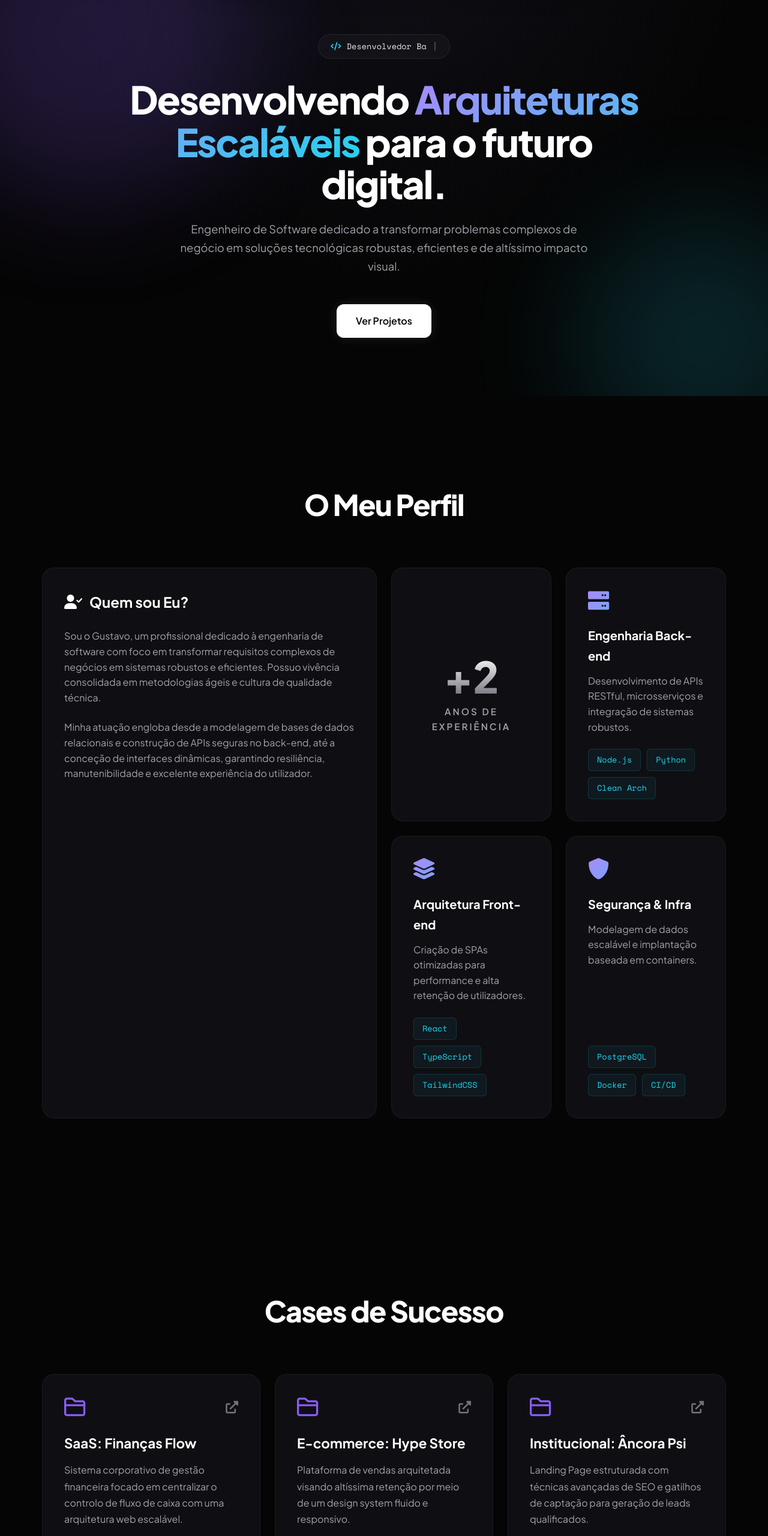
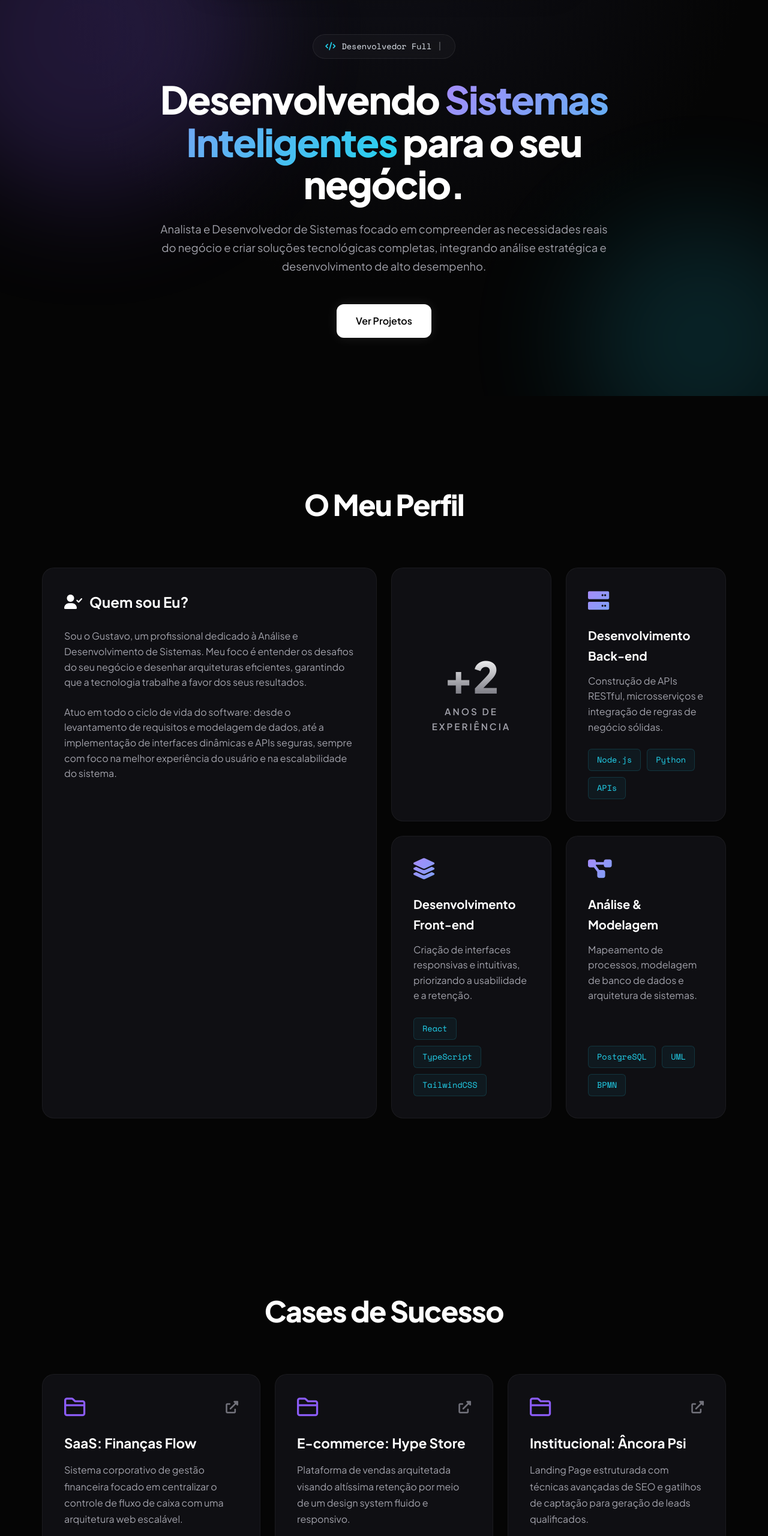
Before and after one commit to guuholiveira2202-png/Portifolio-Gustavo-, a plain HTML site: page index.html in a window 1280 px wide. Shown: the part 140-2700 px from the top of the page at 60% size. Drawn offline with nearby package versions, Linux system fonts and the light colour scheme.

Commit message:
Portifolio

```diff
--- a/index.html
+++ b/index.html
@@ -1,9 +1,9 @@
 <!DOCTYPE html>
-<html lang="pt-PT">
+<html lang="pt-BR">
 <head>
     <meta charset="UTF-8">
     <meta name="viewport" content="width=device-width, initial-scale=1.0">
-    <title>Gustavo Henrique | Engenheiro de Software</title>
+    <title>Gustavo Henrique | Analista e Desenvolvedor de Sistemas</title>
 
     <link rel="preconnect" href="https://fonts.googleapis.com">
     <link rel="preconnect" href="https://fonts.gstatic.com" crossorigin>
@@ -128,17 +128,17 @@
             top: 32px;
             left: 50%;
             transform: translateX(-50%);
-            background: rgba(15, 15, 20, 0.35); /* Mais transparente */
-            backdrop-filter: blur(32px); /* Blur mais intenso */
+            background: rgba(15, 15, 20, 0.35);
+            backdrop-filter: blur(32px);
             -webkit-backdrop-filter: blur(32px);
-            border: 1px solid rgba(255, 255, 255, 0.06); /* Borda mais subtil */
+            border: 1px solid rgba(255, 255, 255, 0.06);
             border-radius: 100px;
             display: flex;
             align-items: center;
             justify-content: space-between;
             padding: 8px 10px 8px 32px;
             width: 90%;
-            max-width: 600px; /* Reduzido levemente pela remoção de um item */
+            max-width: 600px;
             z-index: 1000;
             box-shadow: 0 20px 40px rgba(0,0,0,0.5), inset 0 1px 0 rgba(255,255,255,0.08);
             transition: all 0.5s var(--ease-out-expo);
@@ -160,12 +160,12 @@
             text-shadow: 0 2px 10px rgba(255,255,255,0.1);
         }
 
-        .floating-nav .logo span { color: var(--accent-cyan); /* Cor da pontuação alterada para dar contraste */ }
+        .floating-nav .logo span { color: var(--accent-cyan); }
 
         .nav-links {
             display: flex;
             list-style: none;
-            gap: 8px; /* Espaço um pouco maior entre os itens restantes */
+            gap: 8px;
         }
 
         .nav-links a {
@@ -173,7 +173,7 @@
             text-decoration: none;
             font-size: 0.95rem;
             font-weight: 500;
-            padding: 10px 24px; /* Mais espaço horizontal para equilibrar */
+            padding: 10px 24px;
             border-radius: 100px;
             transition: all 0.4s ease;
         }
@@ -184,7 +184,6 @@
             transform: translateY(-1px);
         }
 
-        /* Botão de Contato da Nav (Estilo Metálico/Premium) */
         .btn-nav {
             background: linear-gradient(135deg, #ffffff 0%, #e4e4e7 100%);
             color: #050505;
@@ -289,7 +288,7 @@
             font-size: clamp(1rem, 2vw, 1.15rem);
             color: var(--text-secondary);
             margin-bottom: 3rem;
-            max-width: 700px;
+            max-width: 750px;
             line-height: 1.7;
         }
 
@@ -448,7 +447,7 @@
         @media (max-width: 768px) {
             .section-padding { padding: 100px 0; }
 
-            /* Navbar no Telemóvel - Flutuante Superior Ajustada */
+            /* Navbar no Telemóvel */
             .floating-nav {
                 top: 20px;
                 padding: 10px 20px;
@@ -477,7 +476,6 @@
                 padding: 10px 20px;
                 font-size: 0.9rem;
             }
-            /* Fim Navbar Telemóvel */
 
             .bento-grid { grid-template-columns: 1fr; gap: 20px;}
             .bento-large { grid-column: span 1; }
@@ -510,8 +508,8 @@
                 <i class="fas fa-code"></i>
                 <span id="typewriter"></span><span class="cursor">|</span>
             </div>
-            <h1>Desenvolvendo <span class="text-gradient">Arquiteturas Escaláveis</span> para o futuro digital.</h1>
-            <p>Engenheiro de Software dedicado a transformar problemas complexos de negócio em soluções tecnológicas robustas, eficientes e de altíssimo impacto visual.</p>
+            <h1>Desenvolvendo <span class="text-gradient">Sistemas Inteligentes</span> para o seu negócio.</h1>
+            <p>Analista e Desenvolvedor de Sistemas focado em compreender as necessidades reais do negócio e criar soluções tecnológicas completas, integrando análise estratégica e desenvolvimento de alto desempenho.</p>
             <a href="#projetos" class="btn btn-primary">Ver Projetos</a>
         </div>
     </section>
@@ -525,8 +523,8 @@
                     <div class="bento-card">
                         <div class="card-content">
                             <h3><i class="fas fa-user-check"></i> Quem sou Eu?</h3>
-                            <p>Sou o Gustavo, um profissional dedicado à engenharia de software com foco em transformar requisitos complexos de negócios em sistemas robustos e eficientes. Possuo vivência consolidada em metodologias ágeis e cultura de qualidade técnica.</p>
-                            <p>Minha atuação engloba desde a modelagem de bases de dados relacionais e construção de APIs seguras no back-end, até a conceção de interfaces dinâmicas, garantindo resiliência, manutenibilidade e excelente experiência do utilizador.</p>
+                            <p>Sou o Gustavo, um profissional dedicado à Análise e Desenvolvimento de Sistemas. Meu foco é entender os desafios do seu negócio e desenhar arquiteturas eficientes, garantindo que a tecnologia trabalhe a favor dos seus resultados.</p>
+                            <p>Atuo em todo o ciclo de vida do software: desde o levantamento de requisitos e modelagem de dados, até a implementação de interfaces dinâmicas e APIs seguras, sempre com foco na melhor experiência do usuário e na escalabilidade do sistema.</p>
                         </div>
                     </div>
                 </div>
@@ -544,12 +542,12 @@
                     <div class="bento-card">
                         <div class="card-content">
                             <i class="fas fa-server tech-icon"></i>
-                            <h4>Engenharia Back-end</h4>
-                            <p>Desenvolvimento de APIs RESTful, microsserviços e integração de sistemas robustos.</p>
+                            <h4>Desenvolvimento Back-end</h4>
+                            <p>Construção de APIs RESTful, microsserviços e integração de regras de negócio sólidas.</p>
                             <div class="tags tech-font">
                                 <span>Node.js</span>
                                 <span>Python</span>
-                                <span>Clean Arch</span>
+                                <span>APIs</span>
                             </div>
                         </div>
                     </div>
@@ -559,8 +557,8 @@
                     <div class="bento-card">
                         <div class="card-content">
                             <i class="fas fa-layer-group tech-icon"></i>
-                            <h4>Arquitetura Front-end</h4>
-                            <p>Criação de SPAs otimizadas para performance e alta retenção de utilizadores.</p>
+                            <h4>Desenvolvimento Front-end</h4>
+                            <p>Criação de interfaces responsivas e intuitivas, priorizando a usabilidade e a retenção.</p>
                             <div class="tags tech-font">
                                 <span>React</span>
                                 <span>TypeScript</span>
@@ -573,13 +571,13 @@
                 <div class="card-wrapper reveal" style="transition-delay: 400ms;">
                     <div class="bento-card">
                         <div class="card-content">
-                            <i class="fas fa-shield-alt tech-icon"></i>
-                            <h4>Segurança & Infra</h4>
-                            <p>Modelagem de dados escalável e implantação baseada em containers.</p>
+                            <i class="fas fa-project-diagram tech-icon"></i>
+                            <h4>Análise & Modelagem</h4>
+                            <p>Mapeamento de processos, modelagem de banco de dados e arquitetura de sistemas.</p>
                             <div class="tags tech-font">
                                 <span>PostgreSQL</span>
-                                <span>Docker</span>
-                                <span>CI/CD</span>
+                                <span>UML</span>
+                                <span>BPMN</span>
                             </div>
                         </div>
                     </div>
@@ -604,7 +602,7 @@
                             </div>
                             <h3>SaaS: Finanças Flow</h3>
                             <a href="https://guuholiveira2202-png.github.io/Finan-as-flow/" target="_blank" rel="noopener noreferrer" class="card-link"></a>
-                            <p>Sistema corporativo de gestão financeira focado em centralizar o controlo de fluxo de caixa com uma arquitetura web escalável.</p>
+                            <p>Sistema corporativo de gestão financeira focado em centralizar o controle de fluxo de caixa com uma arquitetura web escalável.</p>
                             <div class="tags tech-font">
                                 <span>Web App</span>
                                 <span>Dashboard</span>
@@ -663,9 +661,9 @@
         <div class="container reveal">
             <div class="cta-box">
                 <h2>Disponível para novos desafios.</h2>
-                <p>Procura um engenheiro de software para integrar a sua equipa ou liderar o desenvolvimento técnico do seu próximo projeto estratégico? Vamos conversar.</p>
+                <p>Procura um Analista e Desenvolvedor de Sistemas para integrar sua equipe ou transformar a sua ideia em um projeto real? Vamos conversar.</p>
                 <a href="https://wa.me/5511930862733?text=Olá,%20Gustavo!%20Acessei%20seu%20portfólio%20e%20gostaria%20de%20falar%20sobre%20oportunidades." target="_blank" rel="noopener noreferrer" class="btn btn-primary">
-                    <i class="fab fa-whatsapp"></i> Iniciar Contacto
+                    <i class="fab fa-whatsapp"></i> Iniciar Contato
                 </a>
             </div>
 
@@ -694,7 +692,7 @@
             });
 
             // 2. Typewriter
-            const texts = ["Engenheiro de Software.", "Desenvolvedor Backend.", "Analista de Sistemas."];
+            const texts = ["Analista de Sistemas.", "Desenvolvedor Full Stack.", "Criador de Soluções."];
             let count = 0, index = 0, isDeleting = false, letter = "";
 
             function type() {
```
